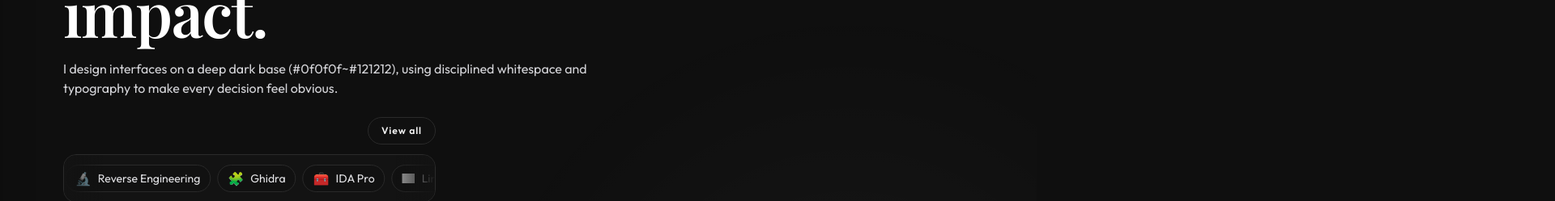
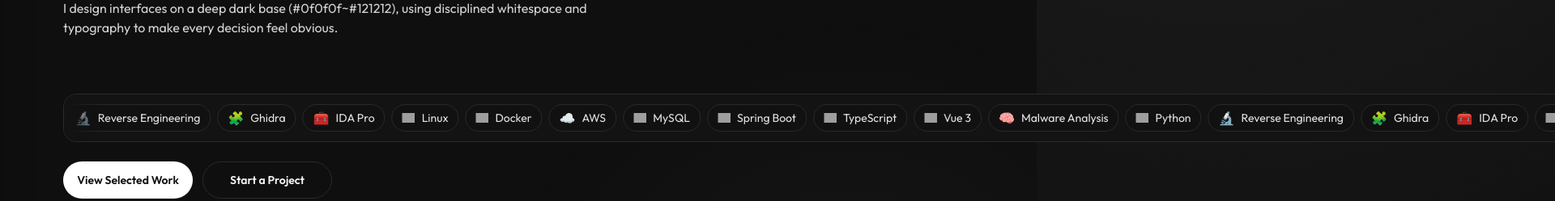
Before and after one commit to HLab-Haeyul/HLab-Web, a Vue app: page /en in a window 1280 px wide. Shown: the part 383-632 px from the top of the page at 81% size, 1920 px wide, since content can reach past the window. Built offline with nearby package versions, Linux system fonts and the light colour scheme; grey boxes are pictures that could not be loaded; the HTML template or start-up script is replaced by a standard one.

Commit message:
feat(#3) : 기술 스택 바 가로 길이 원상 복구

```diff
--- a/src/views/PortfolioView.vue
+++ b/src/views/PortfolioView.vue
@@ -225,7 +225,7 @@ watch(
             <p :class="isAppLayout ? 'mt-4 text-[15px]' : 'mt-5 text-base'" class="max-w-[62ch] text-zinc-300">
               {{ copy.heroLead }}
             </p>
-            <div :class="isAppLayout ? 'mt-5' : 'mt-6 w-full max-w-[460px]'">
+            <div :class="isAppLayout ? 'mt-5' : 'mt-6'">
               <div class="flex justify-end">
                 <RouterLink
                   :to="stackDetailPath"
```
